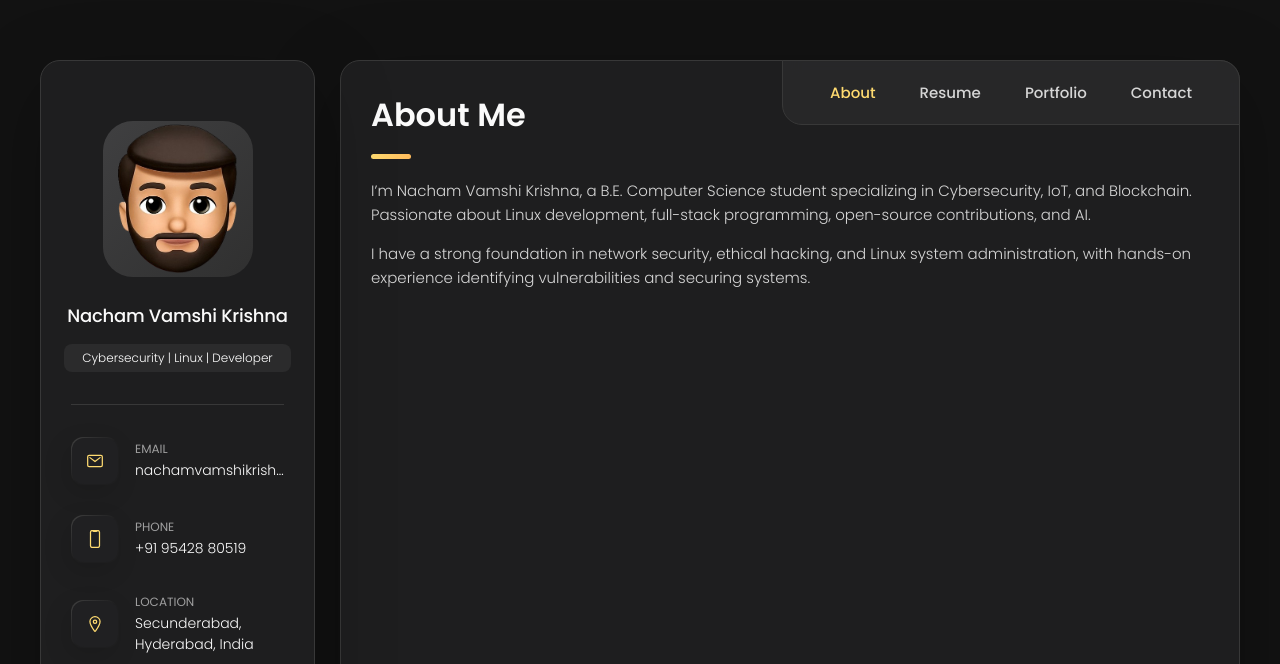
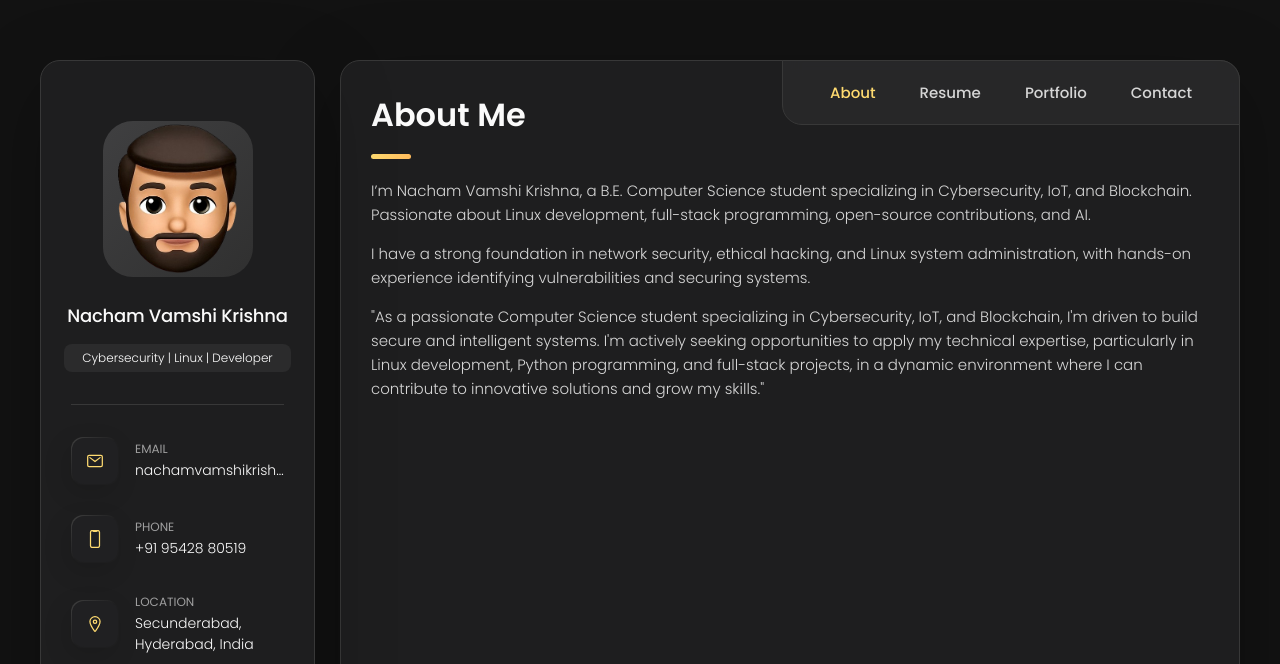
Before and after one commit to v-k-19/myportfolio, a plain HTML site: page index.html in a window 1280 px wide. Shown: the top 664 px of the page. Drawn offline with nearby package versions, Linux system fonts and the light colour scheme.

Commit message:
new update

```diff
--- a/index.html
+++ b/index.html
@@ -118,6 +118,9 @@
         I have a strong foundation in network security, ethical hacking, and Linux system
         administration, with hands-on experience identifying vulnerabilities and securing systems.
       </p>
+      <p>
+        "As a passionate Computer Science student specializing in Cybersecurity, IoT, and Blockchain, I'm driven to build secure and intelligent systems. I'm actively seeking opportunities to apply my technical expertise, particularly in Linux development, Python programming, and full-stack projects, in a dynamic environment where I can contribute to innovative solutions and grow my skills."
+      </p>
     </section>
   </article>
 
```
